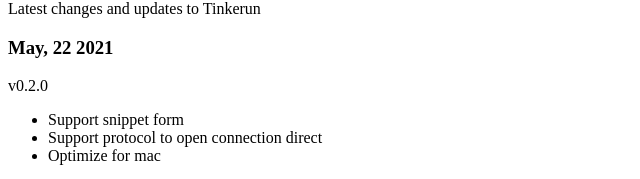
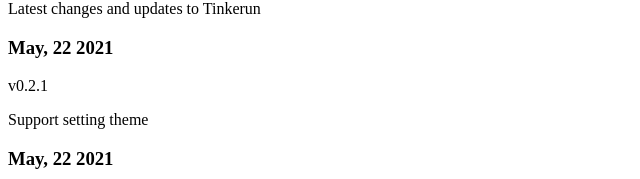
Before and after one commit to tinkerun/site, a Next.js app: page /changelog in a window 1280 px wide. Shown: the part 707-886 px from the top of the page, without its empty margins (0-640 px from the left). Built offline with nearby package versions, Linux system fonts and the light colour scheme.

Commit message:
chore: update changelog v0.2.1

```diff
--- a/pages/changelog.js
+++ b/pages/changelog.js
@@ -16,6 +16,14 @@
         <p className='text-sm mt-2'>Latest changes and updates to Tinkerun</p>
 
         <div className='mt-12 border-t py-12'>
+          <ChangelogItem
+            date={format(new Date(2021, 4, 22), 'LLL, dd yyyy')}
+            version='v0.2.1'
+          >
+            <p className='text-sm leading-loose'>
+              Support setting theme
+            </p>
+          </ChangelogItem>
 
           <ChangelogItem
             date={format(new Date(2021, 4, 22), 'LLL, dd yyyy')}
```
